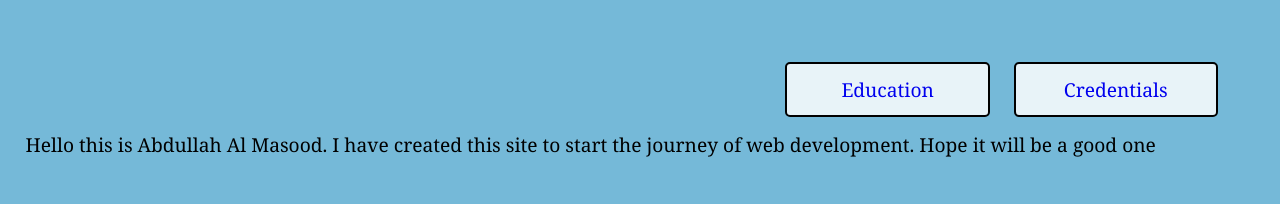
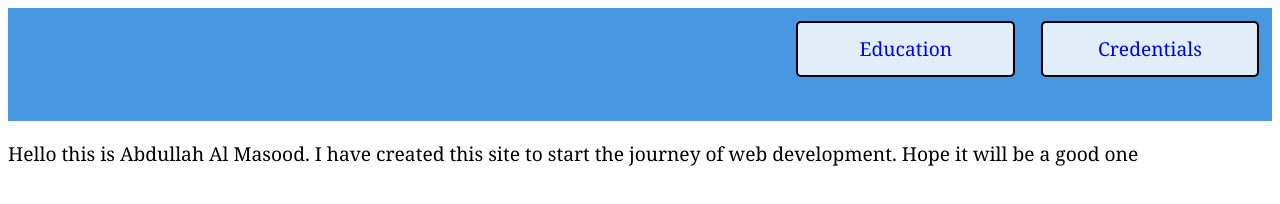
Before and after one commit to masood-22/portofolio, a plain HTML site: page index.html in a window 1280 px wide. Drawn offline with Linux system fonts and the light colour scheme.

Commit message:
Update style.css

```diff
--- a/css/style.css
+++ b/css/style.css
@@ -1,15 +1,15 @@
 body{
-    background-color: rgba(102, 178, 212, 0.897);
-    margin: 1%;
-    padding: 1%;
+    background-color: rgba(255, 255, 255, 0.897);
     font-family: Cambria, Cochin, Georgia, Times, 'Times New Roman', serif;
     font-size: 120%;
 }
 
 header{
-    margin: 1%;
-    padding: 1%;
+    height: 50px;
+    margin-bottom: 1%;
+    padding-bottom: 1%;
     padding-bottom: 5%;
+    background-color: rgba(35, 131, 221, 0.836);
 }
 
 nav a{
```
